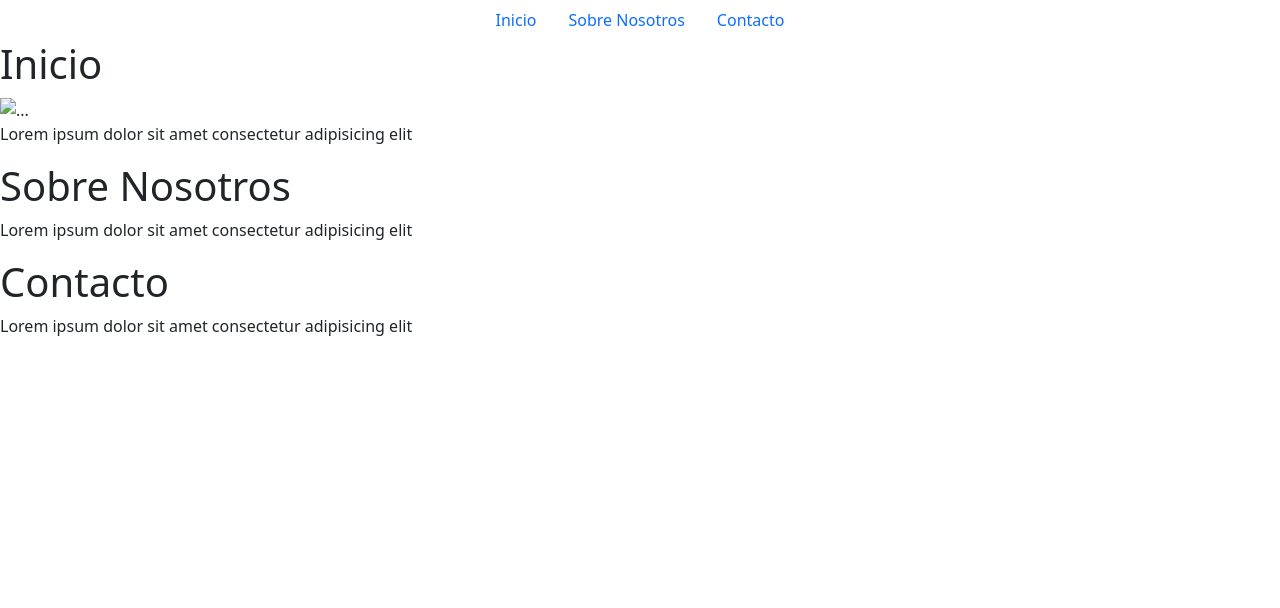
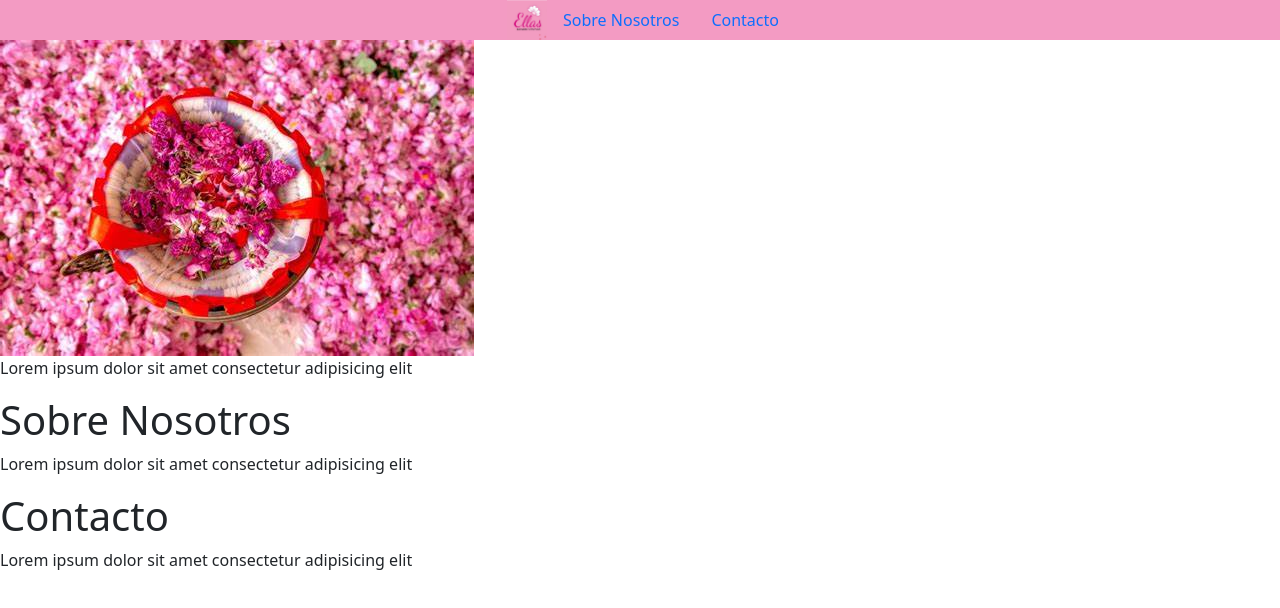
Before and after one commit to IvanBigatti/paraMauro, a plain HTML site: page index.html in a window 1280 px wide. Drawn offline with nearby package versions, Linux system fonts and the light colour scheme.

```diff
--- a/css/styles.css
+++ b/css/styles.css
@@ -2,3 +2,20 @@ body {
     background-color: #d63384;
     margin: 0 auto;
     }
+
+ul.lista{
+    list-style-type: none;
+    margin: 0;
+    padding: 0;
+    overflow: hidden;
+    background-color: #f39bc3 ;
+    }
+
+div.logo_inicio{
+    background-color: #f39bc3;
+    background-image: url("imagenes/OIP.jpg");
+    background-size: 100%;
+    text-align: center;
+    height: 400px;
+    padding: 20px;
+    }
--- a/index.html
+++ b/index.html
@@ -4,13 +4,17 @@
     <meta charset="UTF-8">
     <meta name="viewport" content="width=device-width, initial-scale=1.0">
     <title>Ellas</title>
+    <link rel="stylesheet" href="css/styles.css">
     <link href="https://cdn.jsdelivr.net/npm/bootstrap@5.3.3/dist/css/bootstrap.min.css" rel="stylesheet" integrity="sha384-QWTKZyjpPEjISv5WaRU9OFeRpok6YctnYmDr5pNlyT2bRjXh0JMhjY6hW+ALEwIH" crossorigin="anonymous"
 </head>
 <body>
-    <ul class="nav justify-content-center">
+    <ul class="nav justify-content-center lista">
         <li class="nav-item">
-          <a class="nav-link active" aria-current="page" href="#inicio">Inicio</a>
-        </li>
+            <a class="icon-link" href="#">
+                <svg class="bi" aria-hidden="true"><use xlink:href="#box-seam"></use></svg>
+                    <image src="imagenes/Logo.jpg" width="40" height="40" alt="icono">
+              </a>
+
         <li class="nav-item">
           <a class="nav-link" href="#sobre_nosotros">Sobre Nosotros</a>
         </li>
@@ -19,8 +23,7 @@
         </li>
       </ul>
     <div id="inicio">
-        <h1>Inicio</h1>
-        <img src="..." class="img-fluid" alt="...">
+        <img src="imagenes\OIP.jpg" class="img-fluid" alt="">
         <p>Lorem ipsum dolor sit amet consectetur adipisicing elit
     </p>
     </div>
```
Also changed, not shown: imagenes/OIP.jpg (added).
